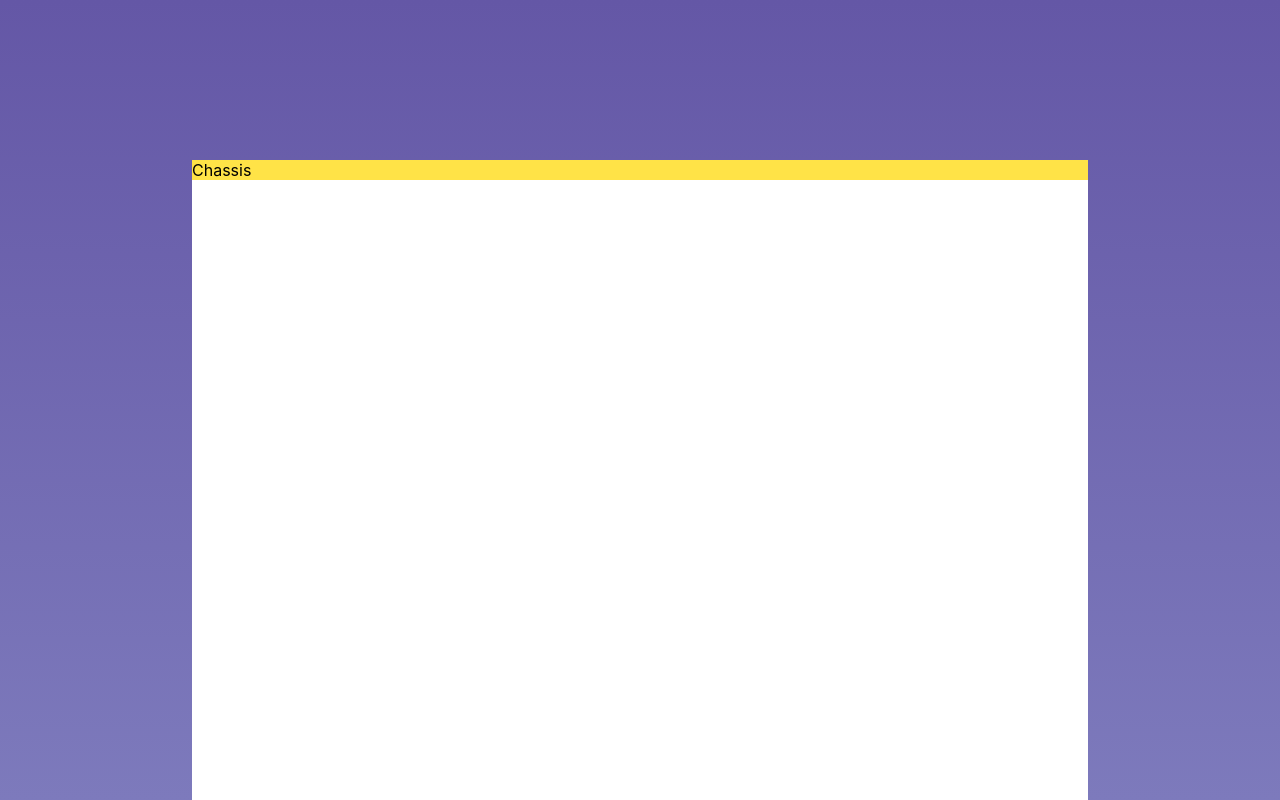
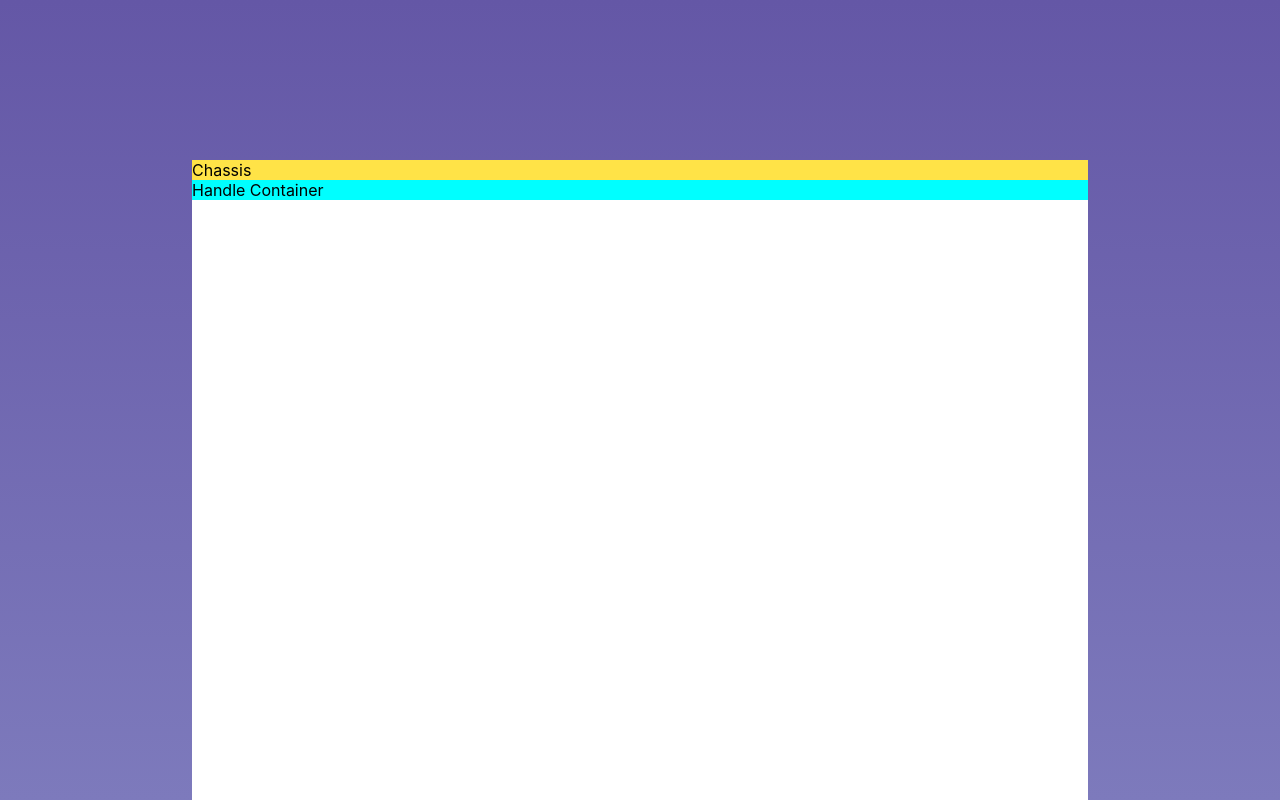
Before and after one commit to Cyanne-Jones/PickerApp, a React (Create React App) app: page / in a window 1280 px wide. Built offline with nearby package versions, Linux system fonts and the light colour scheme.

Commit message:
Add handle container

```diff
--- /dev/null
+++ b/src/components/handleContainer/HandleContainer.css
@@ -0,0 +1,3 @@
+.handleContainer {
+  background-color: cyan;
+}
--- /dev/null
+++ b/src/components/handleContainer/HandleContainer.jsx
@@ -0,0 +1,9 @@
+import './HandleContainer.css'
+
+export const HandleContainer = () => {
+  return (
+    <div className='handleContainer'>
+      Handle Container
+    </div>
+  )
+}
--- a/src/components/machineContainer/MachineContainer.jsx
+++ b/src/components/machineContainer/MachineContainer.jsx
@@ -1,9 +1,11 @@
 import './MachineContainer.css'
 import { Chassis } from '../chassis/Chassis'
+import { HandleContainer } from '../handleContainer/HandleContainer'
 
 export const MachineContainer = () => {
   return (
   <div className='machineContainer'>
     <Chassis />
+    <HandleContainer />
   </div>)
 }
```
